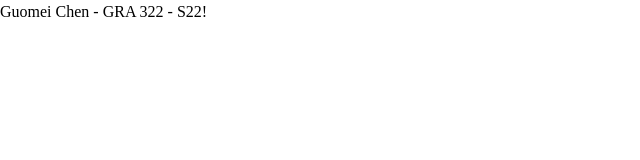
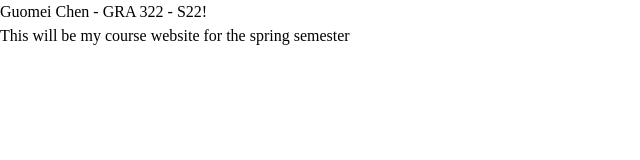
Before and after one commit to GuomeiC/gra322-s22, a plain HTML site: page index.html in a window 1280 px wide. Shown: the whole page, without its empty margins (0-640 px from the left). Drawn offline with Linux system fonts and the light colour scheme.

Commit message:
summary (required)

```diff
--- a/index.html
+++ b/index.html
@@ -17,6 +17,7 @@
 <body>
   <!-- Add your content here -->
   </h1>Guomei Chen - GRA 322 - S22!</h1>
+  <P>This will be my course website for the spring semester</P>
 
   <!-- Load Scripts -->
   <script src="js/scripts.js"></script>
```
